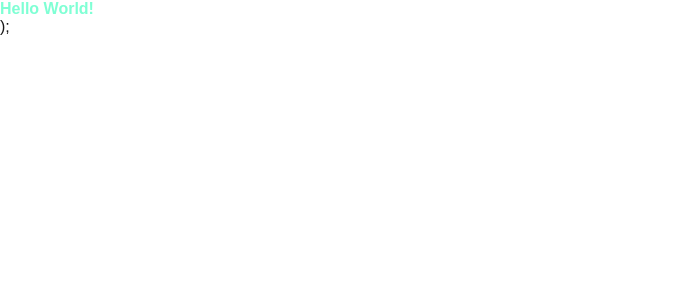
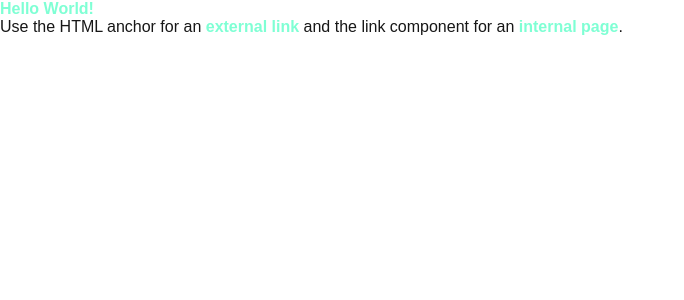
Before and after one commit to omgyukiel/complete-dev, a Next.js app in the folder sample-next/my-app/: page /hello in a window 1280 px wide. Shown: the top 300 px of the page, without its empty margins (0-684 px from the left). Built offline with nearby package versions, Linux system fonts and the light colour scheme.

Commit message:
feat: add html anchor and nextjs link component

```diff
--- a/sample-next/my-app/src/pages/hello.tsx
+++ b/sample-next/my-app/src/pages/hello.tsx
@@ -1,5 +1,6 @@
 import type { NextPage } from 'next';
 import Head from "next/head";
+import Link from "next/link";
 
 const Hello: NextPage = () => {
     return (
@@ -8,7 +9,13 @@ const Hello: NextPage = () => {
                 <title>Hello SEO World</title>
                 <meta  property="og:title" content="Hello World" key="title" />
             </Head>
-            <div className="hello">Hello World!</div>);
+            <div className="hello">Hello World!</div>
+            <div>
+                Use the HTML anchor for an
+                <a className="hello" href="https://nostarch.com" > external link </a>
+                and the link component for an
+                <Link className="hello" href="/components/weather"> internal page</Link>.
+            </div>
         </div>
     );
 };
```
